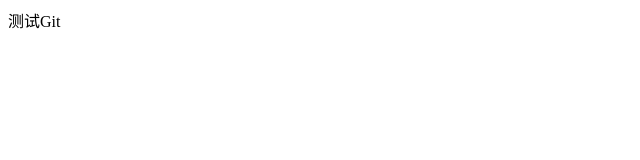
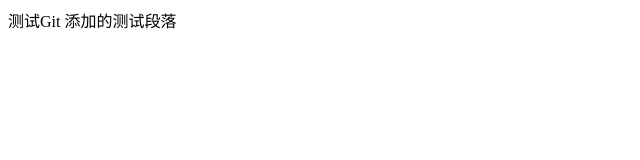
Before and after one commit to WarriorML/HTMLGitRepo, a plain HTML site: page index.html in a window 1280 px wide. Shown: the whole page, without its empty margins (0-640 px from the left). Drawn offline with Linux system fonts and the light colour scheme.

Commit message:
添加了测试status的段落

```diff
--- a/index.html
+++ b/index.html
@@ -10,5 +10,6 @@
     </head>
     <body>
         测试Git
+        添加的测试段落
     </body>
 </html>
```
